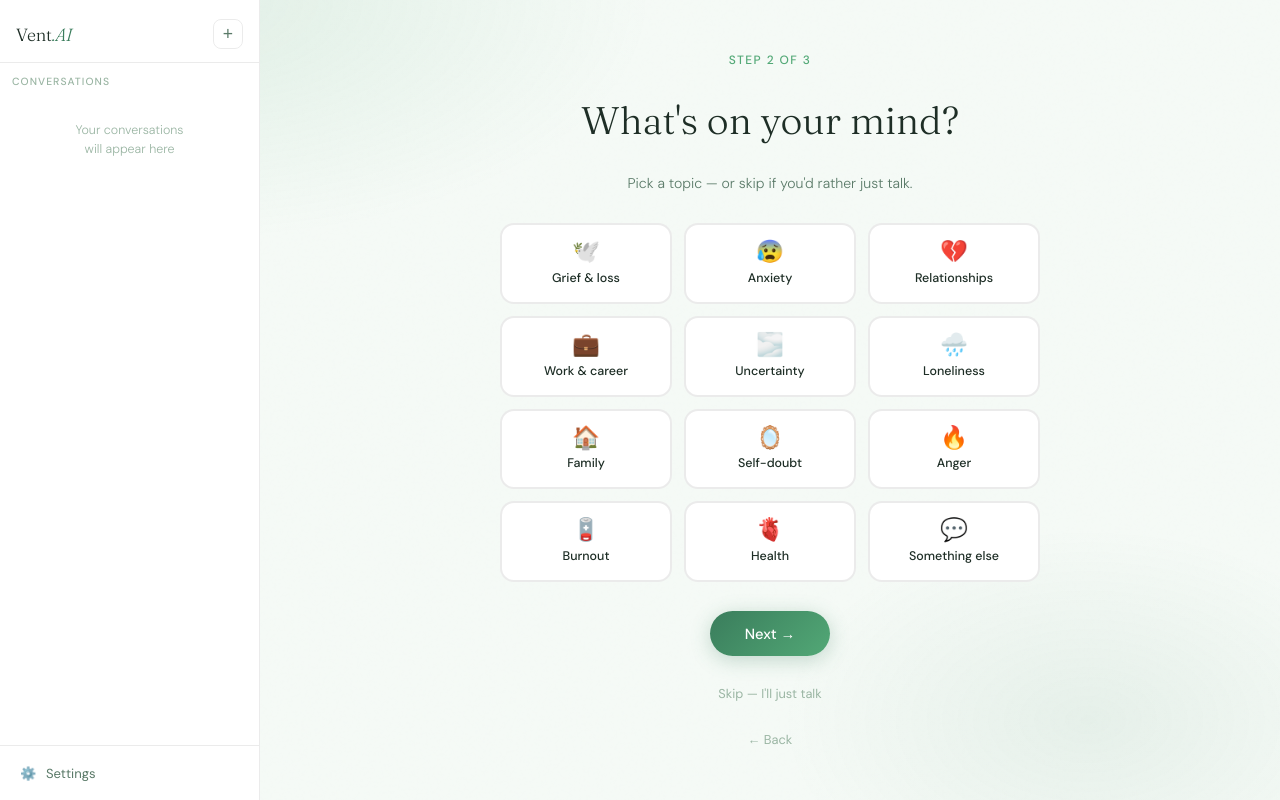
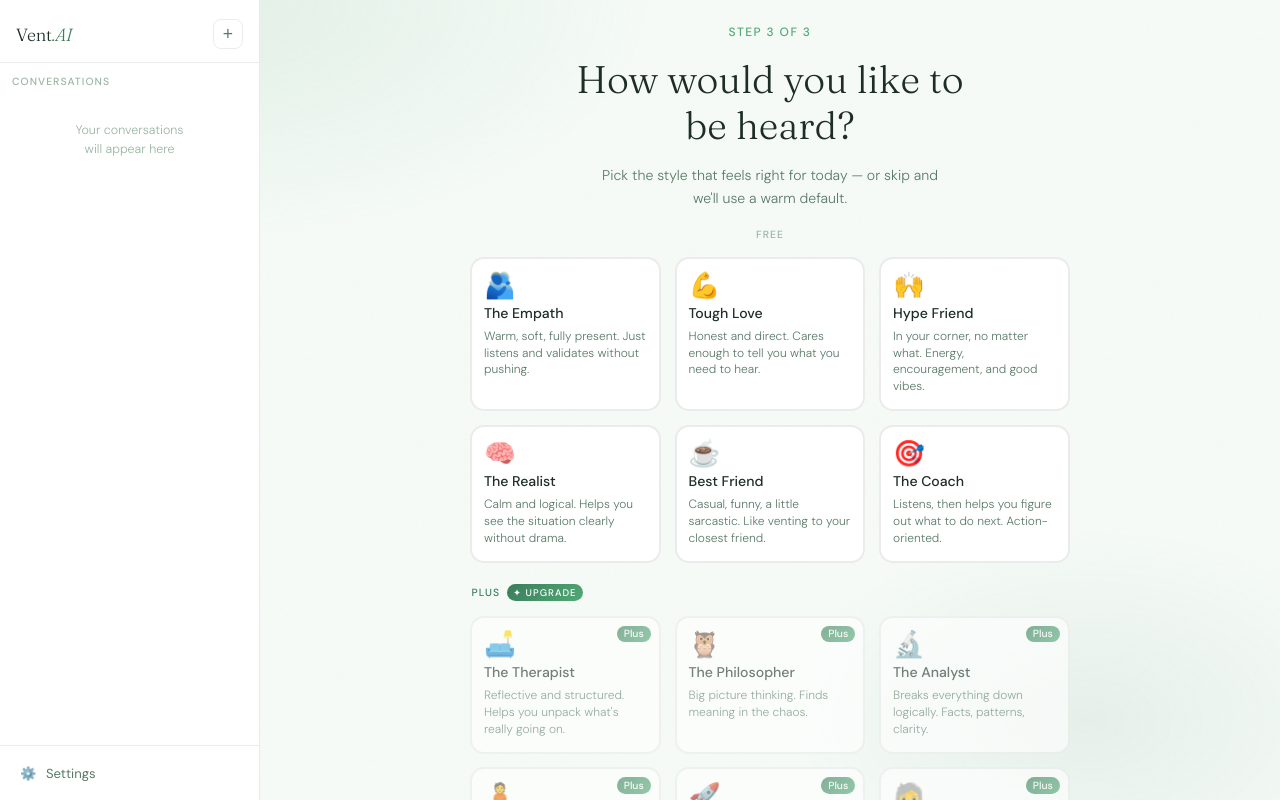
Before and after one commit to robindelorm-source/Vent.AI, a website: page public/index.html in a window 1280 px wide. Both pictures are taken after a click on the element "I had the worst day". Drawn offline with Linux system fonts and the light colour scheme.

Commit message:
Update index.html

```diff
--- a/public/index.html
+++ b/public/index.html
@@ -2124,10 +2124,15 @@ function openChat() {
 }
 
 function startWithPrompt(text) {
-  goToTopics();
-  document.getElementById('picker-continue').onclick = openChat;
-  // Store prompt to send after full flow
+  selectedTopic = null; // prompt chip replaces topic selection
+  document.getElementById('landing').classList.add('hidden');
+  setTimeout(() => document.getElementById('persona-picker').classList.add('visible'), 100);
   window._pendingPrompt = text;
+  document.getElementById('picker-continue').onclick = () => {
+    document.getElementById('picker-continue').onclick = () => openChat();
+    openChat();
+    setTimeout(() => handleUserMessage(text), 800);
+  };
 }
 
 function resetChat() {
```
